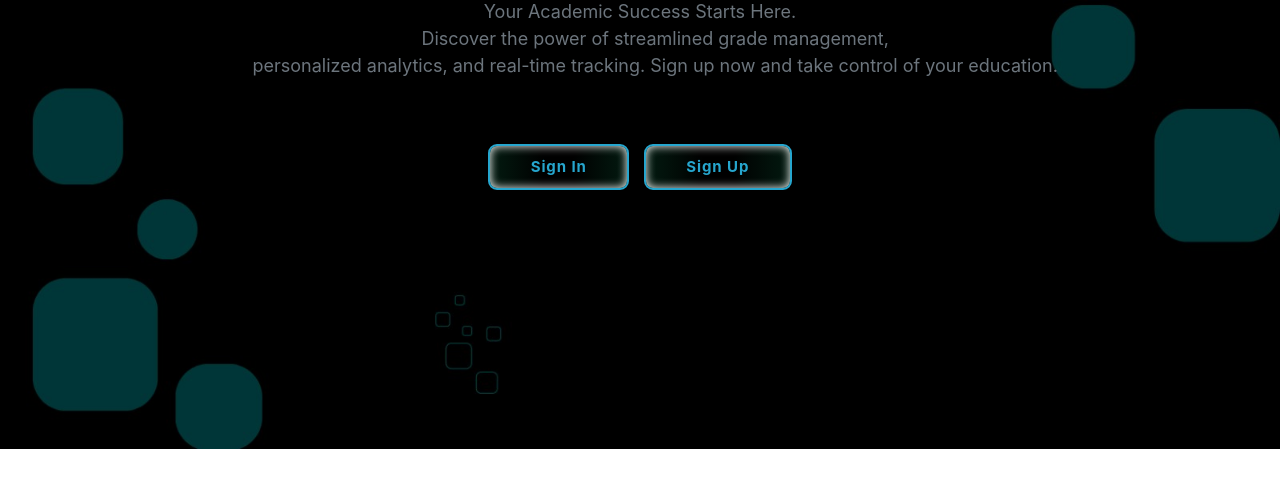
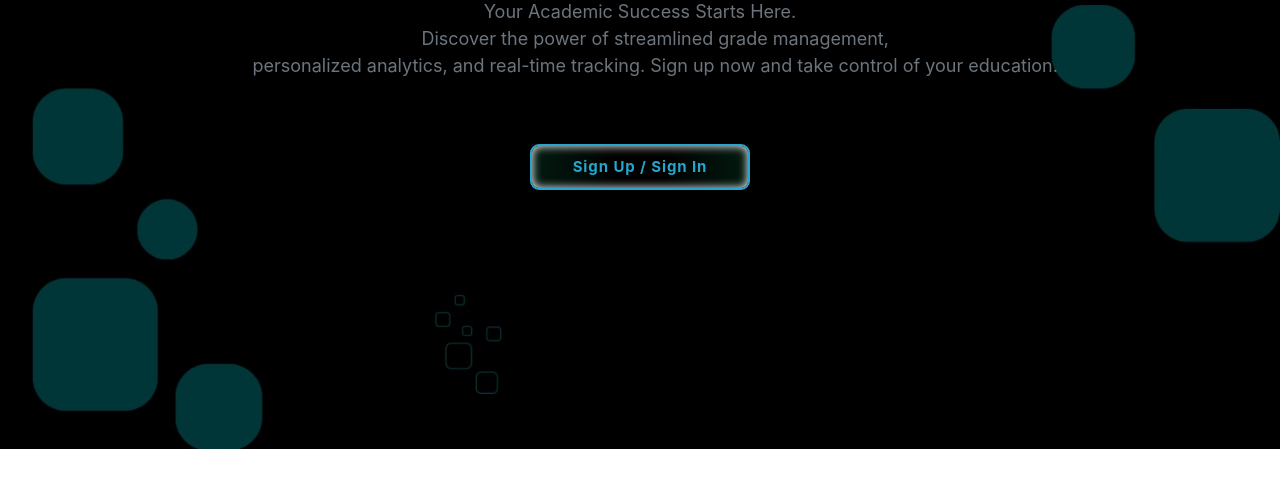
Before and after one commit to Shalevro2/UniGrade, a plain HTML site: page public/index.html in a window 1280 px wide. Shown: the part 272-760 px from the top of the page. Drawn offline with nearby package versions, Linux system fonts and the light colour scheme; some packages are replaced by stand-ins of ours.

Commit message:
union buttons

```diff
--- a/public/index.html
+++ b/public/index.html
@@ -44,8 +44,7 @@
       Discover the power of streamlined grade management,
       personalized analytics, and real-time tracking. Sign up now and take control of your education.</p>
     <div class="btn-container">
-      <button type="button" class="sign-in-btn">Sign In</button>
-      <button type="button" class="sign-in-btn" onclick="window.location.href='./sign_up.html'">Sign Up</button>
+      <button type="button" class="sign-in-btn" onclick="window.location.href='./sign_up.html'">Sign Up / Sign In</button>
     </div>
   </div>
 
```
